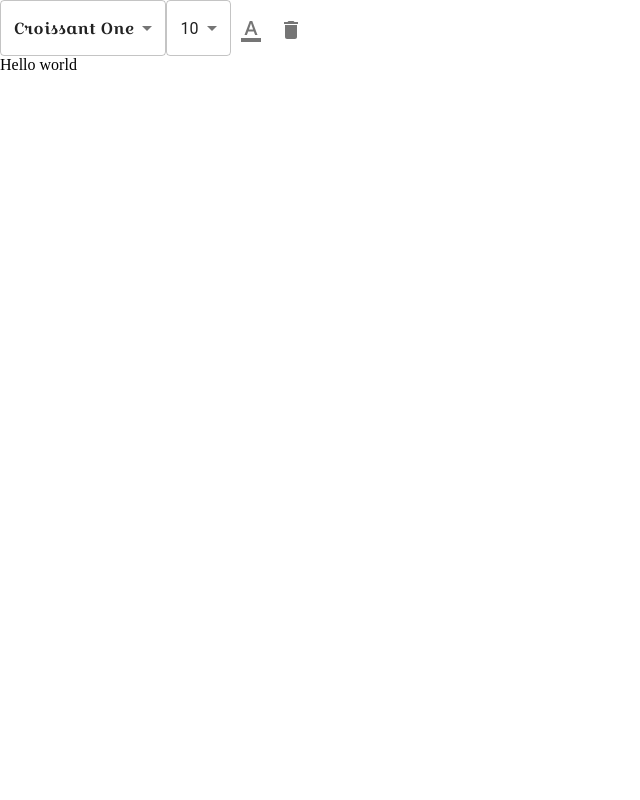
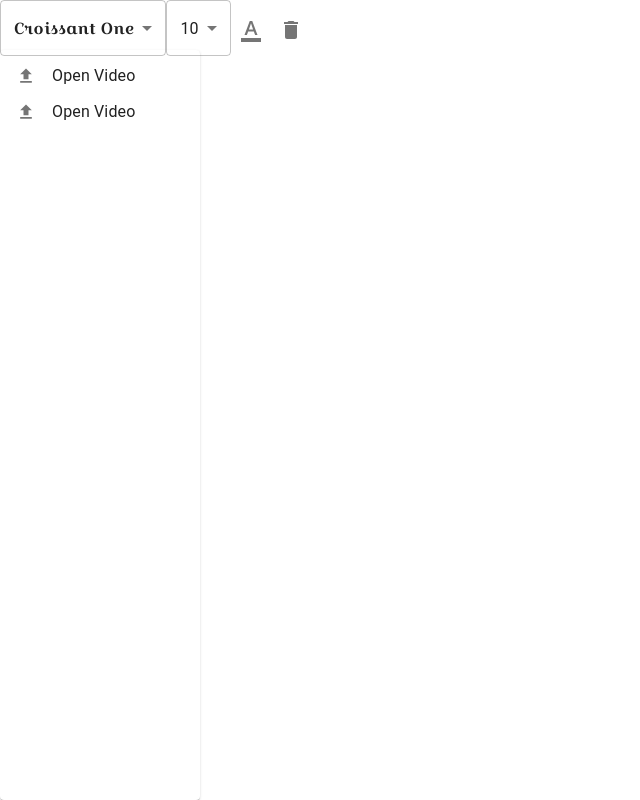
Before and after one commit to yagoubigithub/video-editing-2, a React (Create React App) app in the folder react-project/: page / in a window 1280 px wide. Shown: the whole page, without its empty margins (0-640 px from the left). Built offline with nearby package versions, Linux system fonts and the light colour scheme.

Commit message:
show video

```diff
--- a/react-project/src/App.css
+++ b/react-project/src/App.css
@@ -1,21 +1,37 @@
-body{
+body {
   margin: 0;
-
+  width: 100vw;
+  height: 100vh;
 }
 .color-container {
-
- position: relative;
- display: inline-block;
+  position: relative;
+  display: inline-block;
 }
-#color-picker {
+.color-container #color-picker {
   position: absolute;
 }
 
 .background-container {
-
   position: relative;
   display: inline-block;
- }
- #background-picker {
-   position: absolute;
- }
+}
+.background-container #background-picker {
+  position: absolute;
+}
+
+#navbar {
+  height: 50px;
+}
+
+#content {
+  display: flex;
+}
+#sidebar {
+  width: 200px;
+  height: calc(100vh - 50px);
+}
+
+#video {
+  display: inline-block;
+  border: 1px solid red;
+}
--- a/react-project/src/App.jsx
+++ b/react-project/src/App.jsx
@@ -1,14 +1,24 @@
 import "./fonts.css"
 import './App.css';
 import Navbar from './components/Navbar';
+import Sidebar from "./components/Sidebar";
+
+import { TextProvider } from "./context/TextContext"
+import Video from "./components/Video";
 
 function App() {
   return (
     <div >
-      <Navbar />
+      <TextProvider >
+        <Navbar />
 
 
-Hello world
+      <div id="content">
+      <Sidebar></Sidebar>
+        <Video />
+      </div>
+
+      </TextProvider>
 
 
     </div>
--- /dev/null
+++ b/react-project/src/components/Sidebar.jsx
@@ -0,0 +1,103 @@
+import React, { useContext } from 'react'
+
+//mui
+import Paper from '@mui/material/Paper';
+import MenuList from '@mui/material/MenuList';
+import MenuItem from '@mui/material/MenuItem';
+import ListItemText from '@mui/material/ListItemText';
+import ListItemIcon from '@mui/material/ListItemIcon';
+import LinearProgress from '@mui/material/LinearProgress';
+
+
+//icons
+import FileUploadIcon from '@mui/icons-material/FileUpload';
+
+//context
+import {TextContext} from "../context/TextContext"
+
+
+const Sidebar = () => {
+
+const { setFile} = useContext(TextContext)
+
+    const [progress, setProgress] = React.useState(0);
+    const uploadRef = React.useRef();
+
+
+    const UploadFile = () => {
+
+
+        var formData = new FormData();
+
+        for (let file = 0; file < uploadRef.current.files.length; file++) {
+
+            formData.append("file" + file, uploadRef.current.files[file], uploadRef.current.files[file].name);
+
+        }
+
+
+        var xhr = new XMLHttpRequest();
+        xhr.upload.addEventListener("progress", ProgressHandler, false);
+        xhr.addEventListener("load", SuccessHandler, false);
+        xhr.addEventListener("error", ErrorHandler, false);
+        xhr.addEventListener("abort", AbortHandler, false);
+        xhr.open("POST", process.env.REACT_APP_BASE_URL + "/api/videos/upload");
+        xhr.send(formData);
+    };
+
+    const ProgressHandler = (e) => {
+
+        setProgress((e.loaded / e.total) * 100)
+    };
+
+    const SuccessHandler = (e) => {
+        //loaded
+        const file = JSON.parse(e.target.responseText).vid;
+        setFile (file)
+        setProgress(0)
+    };
+    const ErrorHandler = () => {
+        alert("upload failed!!");
+    };
+    const AbortHandler = () => {
+        alert("upload aborted!!")
+
+    };
+
+    return (
+        <div id='sidebar'>
+
+            <Paper sx={{ width: '100%', height: "100%" }}>
+
+
+                <MenuList>
+                    <MenuItem onClick={() => uploadRef.current.click()}>
+                        <ListItemIcon>
+                            <FileUploadIcon fontSize="small" />
+                        </ListItemIcon>
+                        <ListItemText>Open Video</ListItemText>
+
+
+                    </MenuItem>
+                    <input type="file" name="file" hidden ref={uploadRef} onChange={UploadFile} />
+                    {progress > 0 && <LinearProgress variant="determinate" value={progress} />}
+                    <MenuItem>
+                        <ListItemIcon>
+                            <FileUploadIcon fontSize="small" />
+                        </ListItemIcon>
+                        <ListItemText>Open Video</ListItemText>
+
+
+                    </MenuItem>
+
+                </MenuList>
+
+
+
+            </Paper>
+
+        </div>
+    )
+}
+
+export default Sidebar
--- /dev/null
+++ b/react-project/src/components/Video.jsx
@@ -0,0 +1,74 @@
+import React, { useContext, useEffect, useRef, useState } from 'react'
+
+
+//context
+import { TextContext } from "../context/TextContext"
+
+let fired = 0;
+
+const Video = () => {
+
+
+    const { file } = useContext(TextContext)
+
+    const videoContainer = useRef()
+
+    useEffect(() => {
+
+        async function effect() {
+
+            if (!file.filename) {
+                //stop loading
+
+                return;
+            };
+
+            let videoUrl = `${process.env.REACT_APP_BASE_URL}/api/videos/uploads/${file.filename}/${file.type.split("/")[1]
+                }`;
+
+
+            let videoBlob = await fetch(videoUrl).then((r) => r.blob());
+            let videoObjectUrl = URL.createObjectURL(videoBlob);
+            let video = document.createElement("video");
+            video.src = videoObjectUrl;
+
+            video.id = "video"
+            let canvas = document.createElement("canvas");
+            let context = canvas.getContext("2d");
+
+
+           let  w = document.body.getBoundingClientRect().width - 200;
+           let  h = document.body.getBoundingClientRect().height - 200;
+           canvas.width = w;
+           canvas.height = h;
+            video.addEventListener("canplay", () => videoCanPlay(video, canvas, context , w ,h));
+
+
+        }
+
+        effect()
+    }, [file])
+
+    const videoCanPlay = (video, canvas, context , w , h) => {
+
+
+        fired++;
+
+        if(fired < 4){
+            video.currentTime = 1;
+            video.currentTime = 0;
+            context.drawImage(video, 0, 0, w, h);
+            videoContainer.current.append(canvas);
+        }
+    }
+    return (
+        <>
+
+            {file.filename && <div id='video' ref={videoContainer}></div>}
+
+
+        </>
+    )
+}
+
+export default Video
--- a/react-project/src/context/TextContext.js
+++ b/react-project/src/context/TextContext.js
@@ -1,3 +1,13 @@
-import { createContext } from 'react';
+import { createContext, useState } from "react";
 
-export const TextContext  = createContext("");
+export const TextContext = createContext();
+
+export const TextProvider = ({ children }) => {
+  const [file, setFile] = useState({});
+
+  return (
+    <TextContext.Provider value={{ file, setFile }} displayName="TextContext">
+      {children}
+    </TextContext.Provider>
+  );
+};
```
Also changed, not shown: 2 other files (tests, documents, lock files or other folders).
